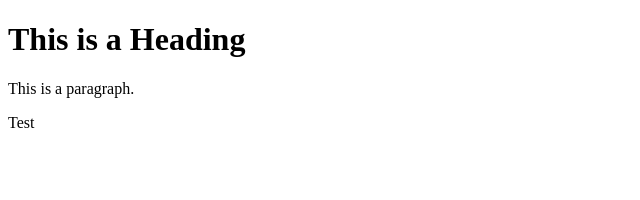
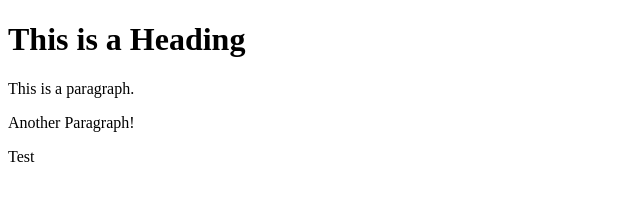
Before and after one commit to alternatebit/alternatebit.github.io, a plain HTML site: page index.html in a window 1280 px wide. Shown: the whole page, without its empty margins (0-640 px from the left). Drawn offline with Linux system fonts and the light colour scheme.

Commit message:
Added a test paragraph

```diff
--- a/index.html
+++ b/index.html
@@ -7,6 +7,8 @@
 
 <h1>This is a Heading</h1>
 <p>This is a paragraph.</p>
+
+<p>Another Paragraph!</p>
 <p>Test</p>
 </body>
 </html>
```
